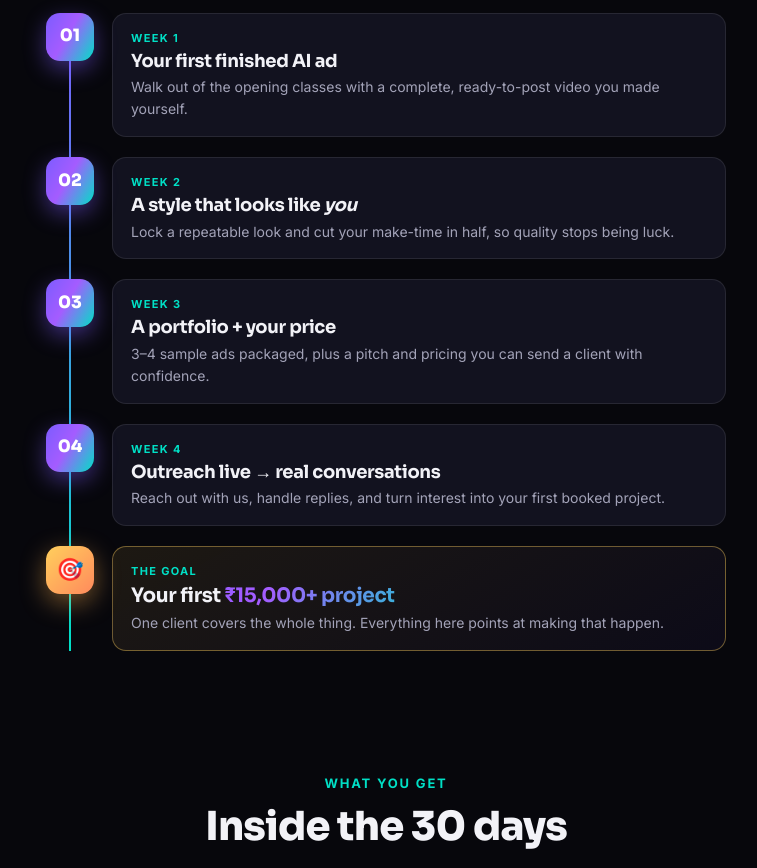
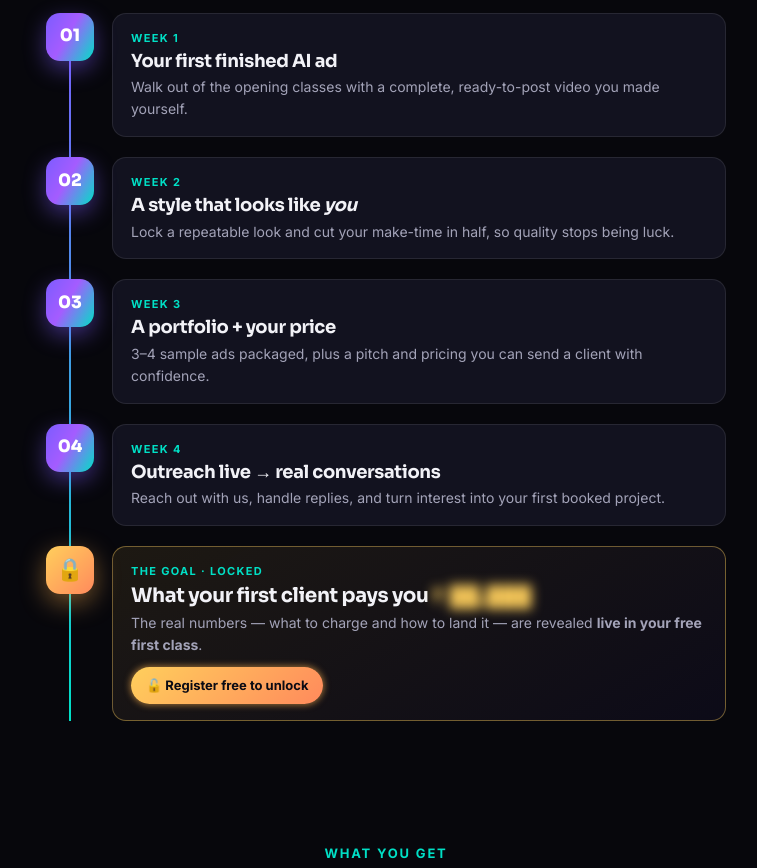
Before and after one commit to sayantanfx/optimityfx, a website: page next-gen-ai-artist/index.html in a window 1280 px wide. Shown: the part 4523-5391 px from the top of the page, without its empty margins (254-1011 px from the left). Drawn offline with Linux system fonts and the light colour scheme.

Commit message:
Make roadmap goal a locked/curiosity node (no promised amount)
Replace 'first Rs15,000+ project' with a locked card: blurred redacted number
+ 'Register free to unlock', revealed live in the free class. Card is clickable
(opens register modal). Removes any income promise.

Co-Authored-By: Claude Opus 4.8 <noreply@anthropic.com>

```diff
--- a/next-gen-ai-artist/index.html
+++ b/next-gen-ai-artist/index.html
@@ -283,6 +283,11 @@ section.blk{padding:56px 0}
 .road-step.goal .road-node{background:linear-gradient(135deg,var(--gold),#ff8a5c);box-shadow:0 8px 26px rgba(255,180,80,.45);font-size:22px}
 .road-step.goal .road-card{border-color:rgba(255,207,92,.4);background:linear-gradient(150deg,rgba(255,207,92,.09),rgba(124,92,255,.05))}
 .road-step.goal .road-card h3{font-size:20px}
+.road-card.locked{cursor:pointer;transition:transform .15s ease,border-color .15s ease}
+.road-card.locked:hover{transform:translateY(-2px);border-color:var(--gold)}
+.blurred{display:inline-block;filter:blur(6px);font-weight:800;color:var(--gold);letter-spacing:1px;user-select:none;transform:translateY(1px)}
+.unlock-pill{display:inline-flex;align-items:center;gap:6px;margin-top:12px;font-size:13px;font-weight:800;color:#0b0b14;background:linear-gradient(135deg,var(--gold),#ff8a5c);padding:8px 15px;border-radius:999px;animation:unlockPulse 1.8s ease-in-out infinite}
+@keyframes unlockPulse{0%,100%{box-shadow:0 0 0 rgba(255,180,80,.5)}50%{box-shadow:0 0 16px 3px rgba(255,180,80,.6)}}
 @media(max-width:520px){
   .road::before{left:19px}
   .road-step{gap:13px}
@@ -583,11 +588,12 @@ footer a{color:var(--mut);text-decoration:underline}
       </div>
     </div>
     <div class="road-step goal">
-      <div class="road-node">🎯</div>
-      <div class="road-card">
-        <div class="road-when">The goal</div>
-        <h3>Your first <span class="grad-txt">₹15,000+ project</span></h3>
-        <p>One client covers the whole thing. Everything here points at making that happen.</p>
+      <div class="road-node">🔒</div>
+      <div class="road-card locked" data-open="roadmap">
+        <div class="road-when">The goal · locked</div>
+        <h3>What your first client pays you <span class="blurred" aria-hidden="true">₹ ██,███</span></h3>
+        <p>The real numbers — what to charge and how to land it — are revealed <b>live in your free first class</b>.</p>
+        <span class="unlock-pill">🔓 Register free to unlock</span>
       </div>
     </div>
   </div>
```
